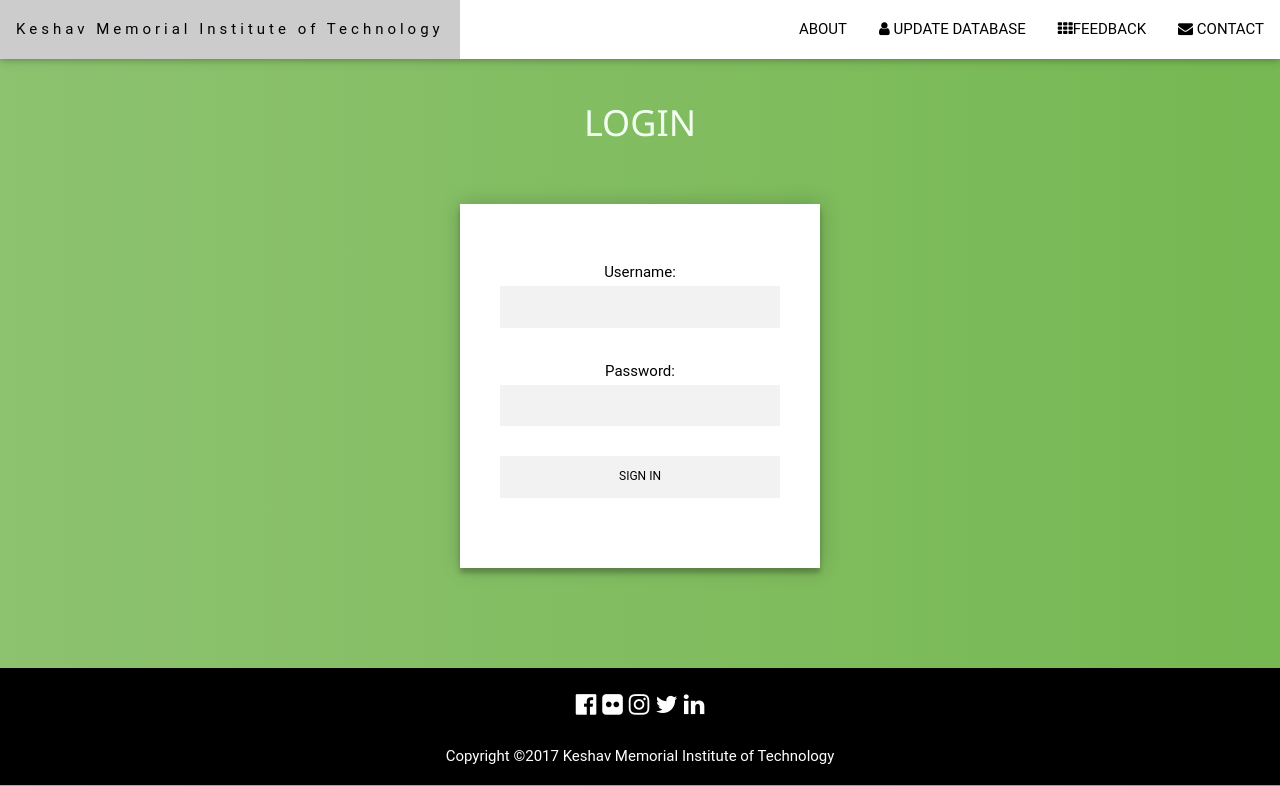
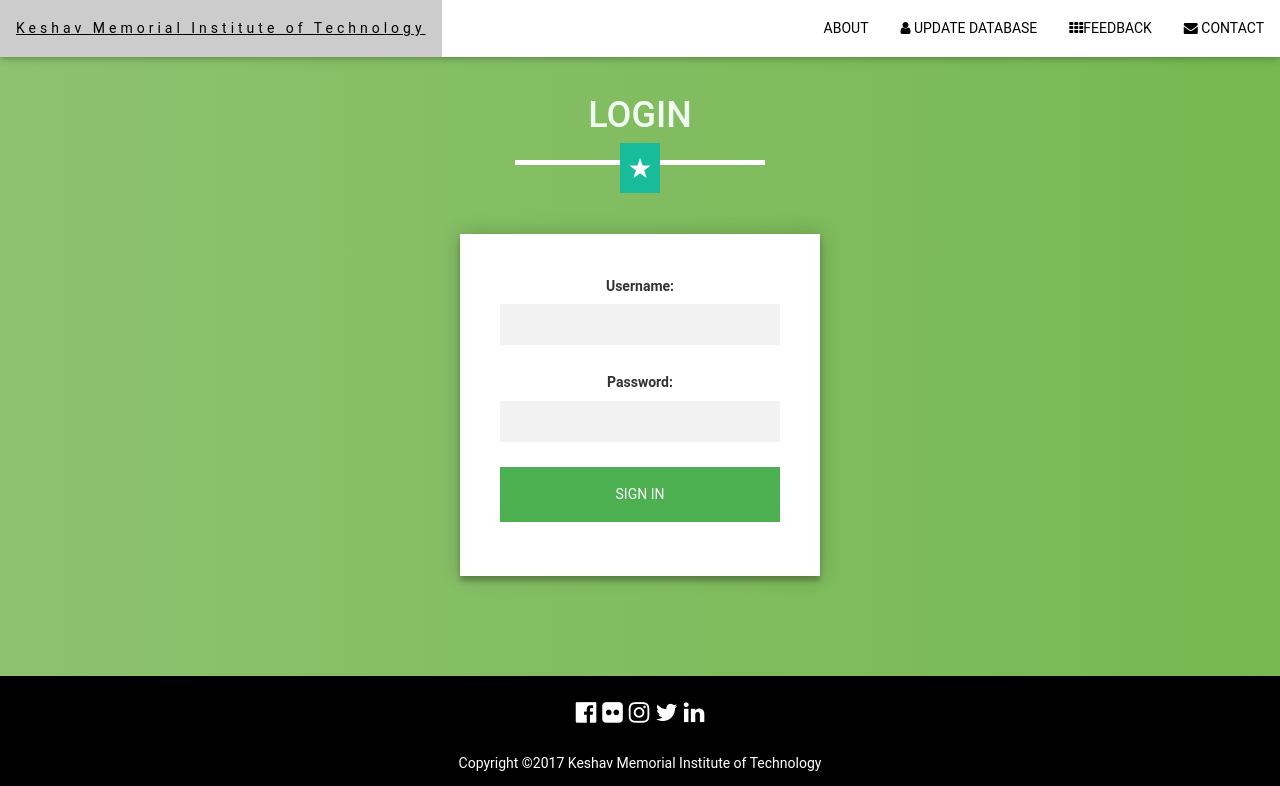
Before and after one commit to Akhilez/StudentFeedback, a Django app: page /login/ in a window 1280 px wide. Shown: the top 786 px of the page. Run offline with Django 3.2, Linux system fonts and the light colour scheme; some libraries are stand-ins or nearby versions.

Commit message:
Raj - Login page done

```diff
--- a/templates/login.html
+++ b/templates/login.html
@@ -4,6 +4,19 @@
         <link rel="stylesheet" href="https://www.w3schools.com/lib/w3.css">
         <link rel="stylesheet" href="https://fonts.googleapis.com/css?family=Raleway">
         <link rel="stylesheet" href="https://cdnjs.cloudflare.com/ajax/libs/font-awesome/4.7.0/css/font-awesome.min.css">
+        <link rel="stylesheet" href="https://maxcdn.bootstrapcdn.com/bootstrap/3.3.7/css/bootstrap.min.css" integrity="sha384-BVYiiSIFeK1dGmJRAkycuHAHRg32OmUcww7on3RYdg4Va+PmSTsz/K68vbdEjh4u" crossorigin="anonymous">
+        <link rel="stylesheet" href="https://maxcdn.bootstrapcdn.com/bootstrap/3.3.7/css/bootstrap-theme.min.css" integrity="sha384-rHyoN1iRsVXV4nD0JutlnGaslCJuC7uwjduW9SVrLvRYooPp2bWYgmgJQIXwl/Sp" crossorigin="anonymous">
+        <link rel="stylesheet" href="https://cdnjs.cloudflare.com/ajax/libs/font-awesome/4.6.3/css/font-awesome.css">
+        {%load static %}
+
+        <link rel="stylesheet" href="{% static 'bootstrap/bootstrap.css' %}" >
+        <link rel="stylesheet" href="{% static 'bootstrap/bootstrap.min.css' %}" >
+        <link rel="stylesheet" href="{% static 'bootstrap/bootstrap-theme.css' %}" >
+        <script src="https://ajax.googleapis.com/ajax/libs/jquery/1.12.4/jquery.min.js"></script>
+        <!-- Include all compiled plugins (below), or include individual files as needed -->
+        <script src="https://maxcdn.bootstrapcdn.com/bootstrap/3.3.7/js/bootstrap.min.js" integrity="sha384-Tc5IQib027qvyjSMfHjOMaLkfuWVxZxUPnCJA7l2mCWNIpG9mGCD8wGNIcPD7Txa" crossorigin="anonymous"></script>
+        <script src="{% static 'bootstrap/bootstrap.min.js' %}"></script>
+
         <style>
             body, html {
                 height: 100%;
@@ -119,6 +132,44 @@
               -webkit-font-smoothing: antialiased;
               -moz-osx-font-smoothing: grayscale;
             }
+                        hr.star-light,
+            hr.star-primary {
+                margin: 25px auto 30px;
+                padding: 0;
+                max-width: 250px;
+                border: 0;
+                border-top: solid 5px;
+                text-align: center;
+            }
+
+            hr.star-light:after,
+            hr.star-primary:after {
+                content: "\2605";
+                display: inline-block;
+                position: relative;
+                top: -.8em;
+                padding: 0 .25em;
+                font-family: FontAwesome;
+                font-size: 2em;
+            }
+
+            hr.star-light {
+                border-color: #fff;
+            }
+
+            hr.star-light:after {
+                color: #fff;
+                background-color: #18bc9c;
+            }
+
+            hr.star-primary {
+                border-color: #2c3e50;
+            }
+
+            hr.star-primary:after {
+                color: #2c3e50;
+                background-color: #18bc9c;
+            }
         </style>
         <script>
             $('.message a').click(function(){
@@ -168,22 +219,22 @@
       <a href="#" onclick="w3_close()">SOMETHING</a>
       <a href="#contact" onclick="w3_close()">CONTACT</a>
     </nav>
-    <br><br><br>
+    <br><br>
     {% if error %}
-            <div class="alert alert-warning">
+            <div class="alert alert-danger">
                 <a href="#" class="close" data-dismiss="alert" aria-label="close">×</a>
-                <strong>Please check your Login Credentials.</strong>
+                <strong>Please Check your Login Credentials.</strong>
             </div>
     {% endif %}
-    <body>
+    <body><br>
         <h1 align="center" style="color:honeydew">LOGIN</h1>
-
+        <hr class="star-light">
         <div class="login-page">
             <div class="form">
                 <form method="post" action="" class="login-form">
                     {% csrf_token %}
                     {{ form.as_p }}
-                    <input class="btn btn-default" type="submit" value="SIGN IN" name="login">
+                    <button type="submit" value="SIGN IN" name="login">SIGN IN</button>
                 </form>
             </div>
         </div>
```
